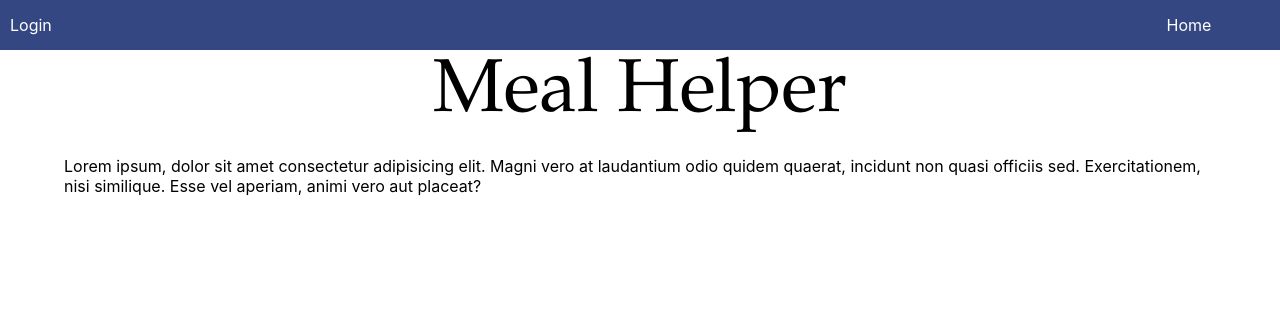
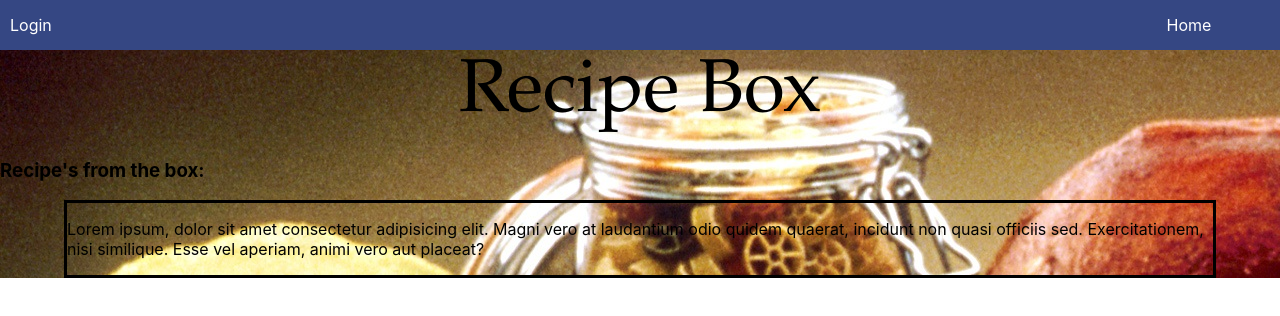
Before and after one commit to Mpiestrak/project3-recipes, a React (Create React App) app in the folder client/: page / in a window 1280 px wide. Shown: the top 316 px of the page. Built offline with nearby package versions, Linux system fonts and the light colour scheme.

Commit message:
Beginning CSS

```diff
--- a/client/src/App.js
+++ b/client/src/App.js
@@ -5,6 +5,8 @@ import RecipePage from "./components/RecipePage";
 import UserPage from "./components/UserPage";
 import NavBar from "./components/NavBar"
 import LogInPage from "./components/LogInPage"
+import './css/MainPage.css'
+
 
 class App extends Component {
   render() {
--- a/client/src/components/HomePage.js
+++ b/client/src/components/HomePage.js
@@ -1,7 +1,9 @@
-import React, { Component } from 'react';
-import { Link } from 'react-router-dom'
-import styled from 'styled-components'
-import axios from 'axios';
+import React, { Component } from "react";
+import { Link } from "react-router-dom";
+import styled from "styled-components";
+import axios from "axios";
+import img from "../img/HomePageBG.jpg";
+import "../css/HomePage.css";
 
 const Title = styled.div`
   display: flex;
@@ -9,16 +11,20 @@ justify-content: center;
   align-items: center;
   font-size: 75px;
   font-family: Garamond;
-`
+`;
 
 const Content = styled.div`
   display: flex;
   justify-content: center;
   align-items: center;
   margin: 0 5vw;
-`
-
-
+  border: 3px black solid;
+`;
+const Body = styled.div`
+  background-image: url(${img});
+  background-attachment: fixed;
+  background-size: "cover";
+`;
 
 class HomePage extends Component {
   // state = {
@@ -35,14 +41,20 @@ class HomePage extends Component {
 
   render() {
     return (
+      <Body>
         <div>
-                <Title>
-                    Meal Helper
-                </Title>
+          <Title>Recipe Box</Title>
+          <h3>Recipe's from the box:</h3>
           <Content>
-                    <p>Lorem ipsum, dolor sit amet consectetur adipisicing elit. Magni vero at laudantium odio quidem quaerat, incidunt non quasi officiis sed. Exercitationem, nisi similique. Esse vel aperiam, animi vero aut placeat?</p>
+            <p>
+              Lorem ipsum, dolor sit amet consectetur adipisicing elit. Magni
+              vero at laudantium odio quidem quaerat, incidunt non quasi
+              officiis sed. Exercitationem, nisi similique. Esse vel aperiam,
+              animi vero aut placeat?
+            </p>
           </Content>
         </div>
+      </Body>
     );
   }
 }
--- a/client/src/components/RecipePage.js
+++ b/client/src/components/RecipePage.js
@@ -40,9 +40,7 @@ state = {
   delete = () => {
     const recipeId = this.props.match.params.recipeId;
     axios.delete(`/api/recipes/${recipeId}`).then(() => {
-        this.props.history.push(`/recipes`)
-        this.props.history.go(-2)
-        // this.props.history.push(`/login`);
+        this.props.history.push(`/login`);
     })
   }
 
--- a/client/src/components/RecipeUpdate.js
+++ b/client/src/components/RecipeUpdate.js
@@ -42,7 +42,6 @@ class RecipeUpdate extends Component {
   };
 
   update = () => {
-    console.log("hit once");
     const recipeId = this.props.match.params.recipeId;
     const updatedRecipe = this.state.recipe;
     axios.patch(`/api/recipes/${recipeId}`, updatedRecipe).then(res => {
@@ -66,8 +65,12 @@ class RecipeUpdate extends Component {
             </div>
             <div>
               <label htmlFor="mainIngredient">Main Ingredient: </label>
-              <select onChange={this.handleChange} value={this.state.recipe.mainIngredient} name="mainIngredient">
-                <option value=""></option>
+              <select
+                onChange={this.handleChange}
+                value={this.state.recipe.mainIngredient}
+                name="mainIngredient"
+              >
+                <option value="" />
                 <option value="Chicken">Chicken</option>
                 <option value="Beef">Beef</option>
                 <option value="Seafood">Seafood</option>
--- a/client/src/components/UserUpdate.js
+++ b/client/src/components/UserUpdate.js
@@ -36,7 +36,6 @@ class UserUpdate extends Component {
   };
 
   update = () => {
-      console.log('hit once')
     const userId = this.props.match.params.userId;
     const updatedUser = this.state.user
     axios.patch(`/api/users/${userId}`, updatedUser).then(res => {
--- /dev/null
+++ b/client/src/css/HomePage.css
@@ -0,0 +1,4 @@
+.body {
+background-image: url(${img});
+background-attachment: fixed;
+}
```
Also changed, not shown: client/src/css/MainPage.css (added), client/src/img/HomePageBG.jpg (added). Lines whose indentation alone changed are shown as unchanged.
